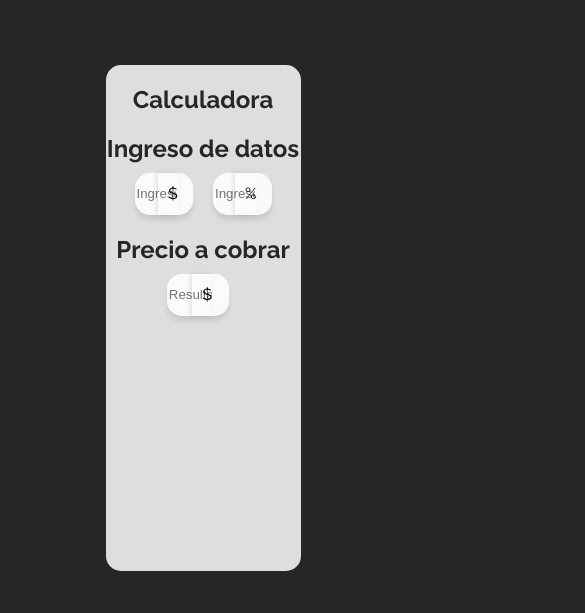
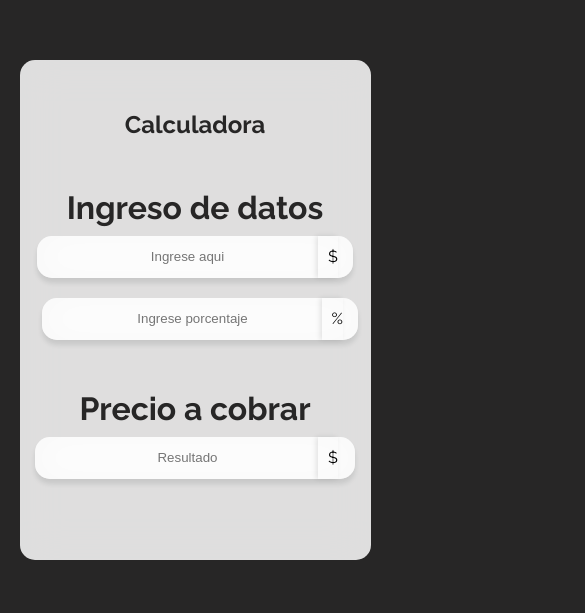
Before and after one commit to AgustinManelli/laespumitacalculadora, a plain HTML site: page index.html in a window 390 px wide. Shown: the part 112-725 px from the top of the page, 585 px wide, since content can reach past the window. Drawn offline with Linux system fonts and the light colour scheme.

Commit message:
Responsive corrections

```diff
--- a/css.css
+++ b/css.css
@@ -1,4 +1,5 @@
 body {
+    margin: 0;
     width: 100vw;
     height: 100vh;
     background-color: #272626;
@@ -124,3 +125,37 @@ h2{
     text-align: center;
     margin-bottom: 10px;
 }
+
+@media (max-width: 500px) {
+    .calculator__assets{
+        width: 90%;
+        max-height: 500px;
+        min-height: 500px;
+
+    }
+    .calculator__box{
+        width: 90%;
+        max-height: 500px;
+        min-height: 500px;
+    }
+    h2{
+        font-size: 2rem;
+    }
+    .calculator__title{
+        margin-top: 30px;
+        margin-bottom: 30px;
+    }
+    .calculator__body{
+        flex-direction: column;
+        margin-bottom: 50px;
+    }
+    .calculator__input1{
+        width: 90%;
+        margin: 0;
+        margin-bottom: 20px;
+    }
+    .calculator__input2{
+        width: 90%;
+    }
+
+}
```
